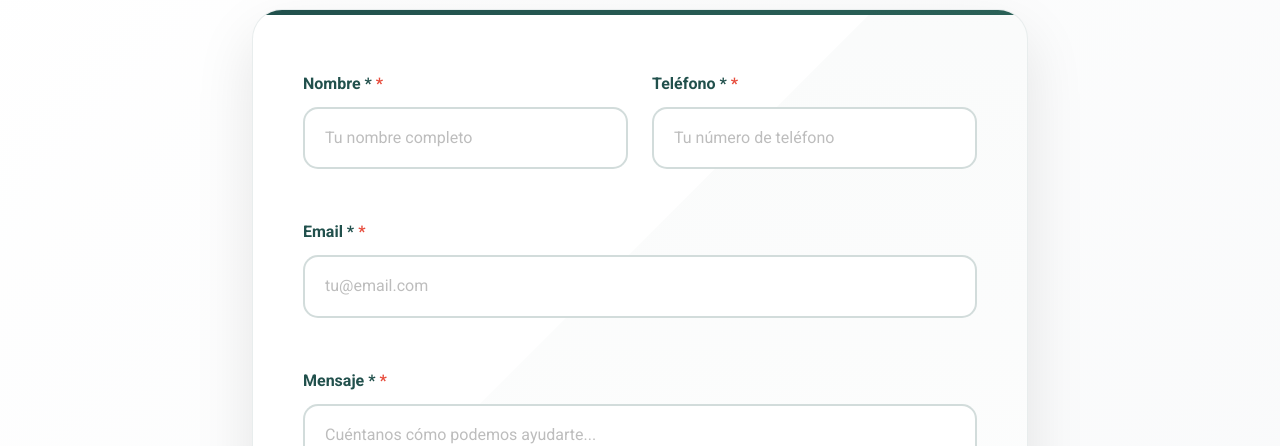
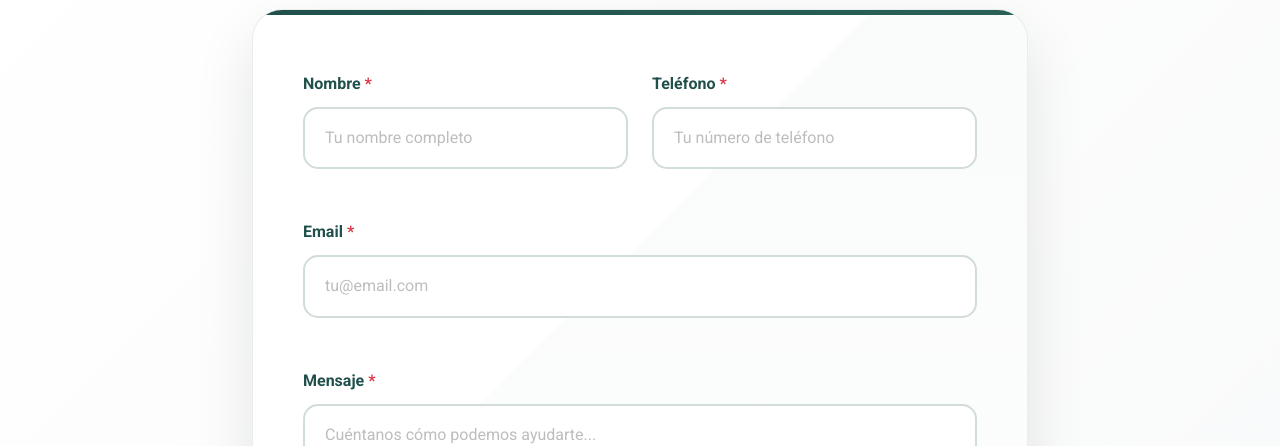
Before and after one commit to fg-dev-esc/subasta-total, a React (Vite) app: page /contacto in a window 1280 px wide. Shown: the part 746-1192 px from the top of the page. Built offline with nearby package versions, Linux system fonts and the light colour scheme.

Commit message:
required *

```diff
--- a/src/subasta-total.css
+++ b/src/subasta-total.css
@@ -39,6 +39,12 @@
 .text-st-green { color: var(--st-green); }
 .text-st-white { color: var(--st-white); }
 .text-st-dark { color: var(--st-gray-800); }
+
+/* Form required asterisk */
+.required {
+  color: #dc3545;
+  font-weight: bold;
+}
 
 .btn-st {
   padding: 12px 24px;
--- a/src/views/auth/Auth.jsx
+++ b/src/views/auth/Auth.jsx
@@ -198,7 +198,7 @@ const Auth = () => {
                     <form onSubmit={handleLoginSubmit} className="st-auth-form">
                       <div className="st-form-group">
                         <label htmlFor="login-email" className="st-form-label">
-                          Email *
+                          Email <span className="required">*</span>
                         </label>
                         <input
                           type="email"
@@ -214,7 +214,7 @@ const Auth = () => {
 
                       <div className="st-form-group">
                         <label htmlFor="login-password" className="st-form-label">
-                          Contraseña *
+                          Contraseña <span className="required">*</span>
                         </label>
                         <input
                           type="password"
@@ -269,7 +269,7 @@ const Auth = () => {
                         <div className="col-md-6">
                           <div className="st-form-group">
                             <label htmlFor="register-nombre" className="st-form-label">
-                              Nombre *
+                              Nombre <span className="required">*</span>
                             </label>
                             <input
                               type="text"
@@ -286,7 +286,7 @@ const Auth = () => {
                         <div className="col-md-6">
                           <div className="st-form-group">
                             <label htmlFor="register-apellidos" className="st-form-label">
-                              Apellidos *
+                              Apellidos <span className="required">*</span>
                             </label>
                             <input
                               type="text"
@@ -304,7 +304,7 @@ const Auth = () => {
 
                       <div className="st-form-group">
                         <label htmlFor="register-email" className="st-form-label">
-                          Email *
+                          Email <span className="required">*</span>
                         </label>
                         <input
                           type="email"
@@ -320,7 +320,7 @@ const Auth = () => {
 
                       <div className="st-form-group">
                         <label htmlFor="register-telefono" className="st-form-label">
-                          Teléfono *
+                          Teléfono <span className="required">*</span>
                         </label>
                         <input
                           type="tel"
@@ -336,7 +336,7 @@ const Auth = () => {
 
                       <div className="st-form-group">
                         <label htmlFor="register-tipo" className="st-form-label">
-                          Tipo de Persona *
+                          Tipo de Persona <span className="required">*</span>
                         </label>
                         <select
                           id="register-tipo"
@@ -355,7 +355,7 @@ const Auth = () => {
                         <div className="col-md-6">
                           <div className="st-form-group">
                             <label htmlFor="register-password" className="st-form-label">
-                              Contraseña *
+                              Contraseña <span className="required">*</span>
                             </label>
                             <input
                               type="password"
@@ -372,7 +372,7 @@ const Auth = () => {
                         <div className="col-md-6">
                           <div className="st-form-group">
                             <label htmlFor="register-confirm" className="st-form-label">
-                              Confirmar Contraseña *
+                              Confirmar Contraseña <span className="required">*</span>
                             </label>
                             <input
                               type="password"
--- a/src/views/auth/auth.css
+++ b/src/views/auth/auth.css
@@ -176,12 +176,6 @@ Portal de acceso con formularios de login y registro
   color: var(--st-green);
   font-size: 16px;
   position: relative;
-}
-
-.st-form-label::after {
-  content: "*";
-  color: #e74c3c;
-  margin-left: 4px;
 }
 
 .st-form-control {
--- a/src/views/contacto/Contacto.jsx
+++ b/src/views/contacto/Contacto.jsx
@@ -118,7 +118,7 @@ const Contacto = () => {
                     <div className="col-md-6 mb-4">
                       <div className="st-form-group">
                         <label htmlFor="nombre" className="st-form-label">
-                          Nombre *
+                          Nombre <span className="required">*</span>
                         </label>
                         <input
                           type="text"
@@ -136,7 +136,7 @@ const Contacto = () => {
                     <div className="col-md-6 mb-4">
                       <div className="st-form-group">
                         <label htmlFor="telefono" className="st-form-label">
-                          Teléfono *
+                          Teléfono <span className="required">*</span>
                         </label>
                         <input
                           type="tel"
@@ -154,7 +154,7 @@ const Contacto = () => {
                     <div className="col-12 mb-4">
                       <div className="st-form-group">
                         <label htmlFor="email" className="st-form-label">
-                          Email *
+                          Email <span className="required">*</span>
                         </label>
                         <input
                           type="email"
@@ -172,7 +172,7 @@ const Contacto = () => {
                     <div className="col-12 mb-4">
                       <div className="st-form-group">
                         <label htmlFor="mensaje" className="st-form-label">
-                          Mensaje *
+                          Mensaje <span className="required">*</span>
                         </label>
                         <textarea
                           id="mensaje"
--- a/src/views/contacto/contacto.css
+++ b/src/views/contacto/contacto.css
@@ -129,12 +129,6 @@ Basado en Screenshot 24 con estilos Carway modernos
   color: var(--st-green);
   font-size: 16px;
   position: relative;
-}
-
-.st-form-label::after {
-  content: "*";
-  color: #e74c3c;
-  margin-left: 4px;
 }
 
 .st-form-control {
```
